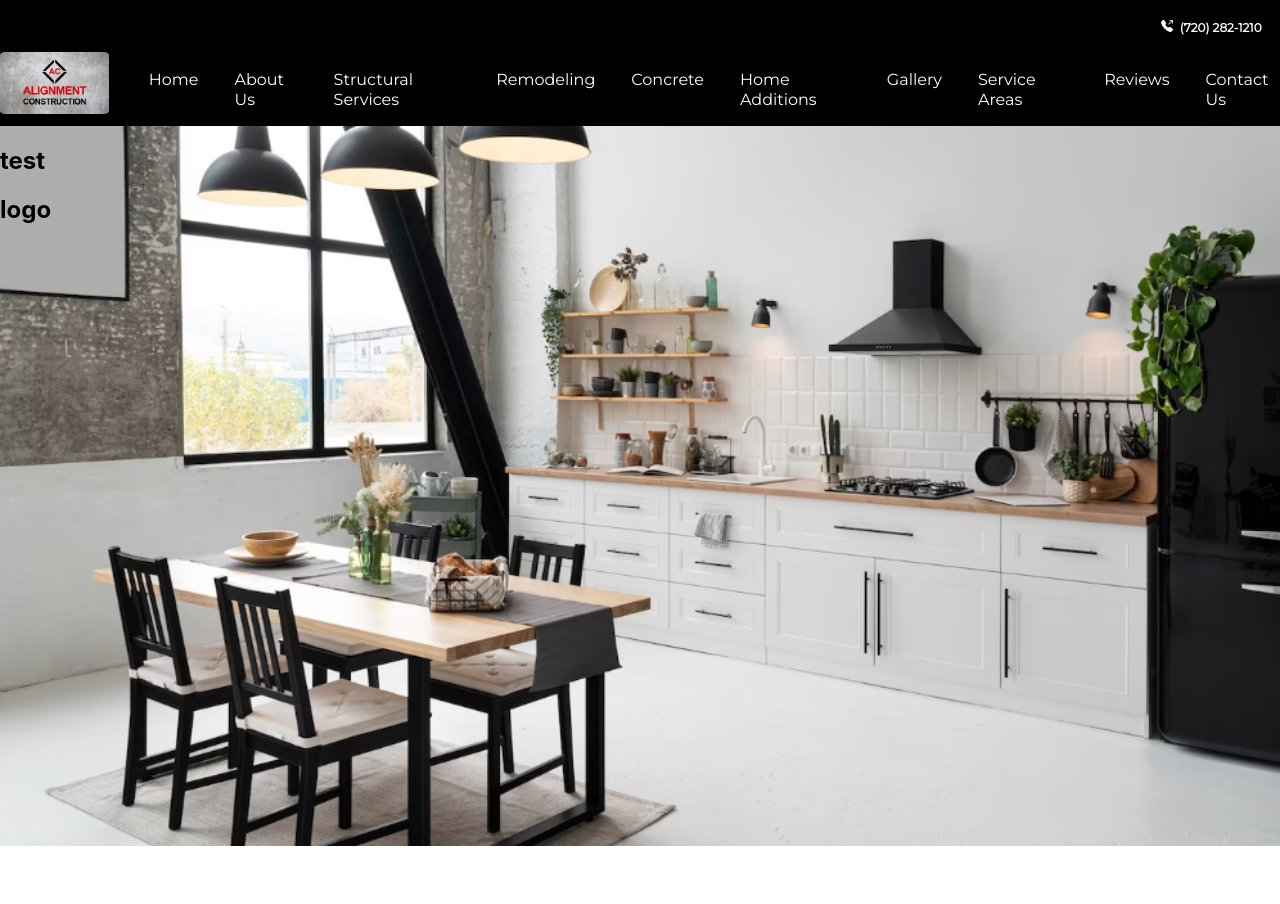
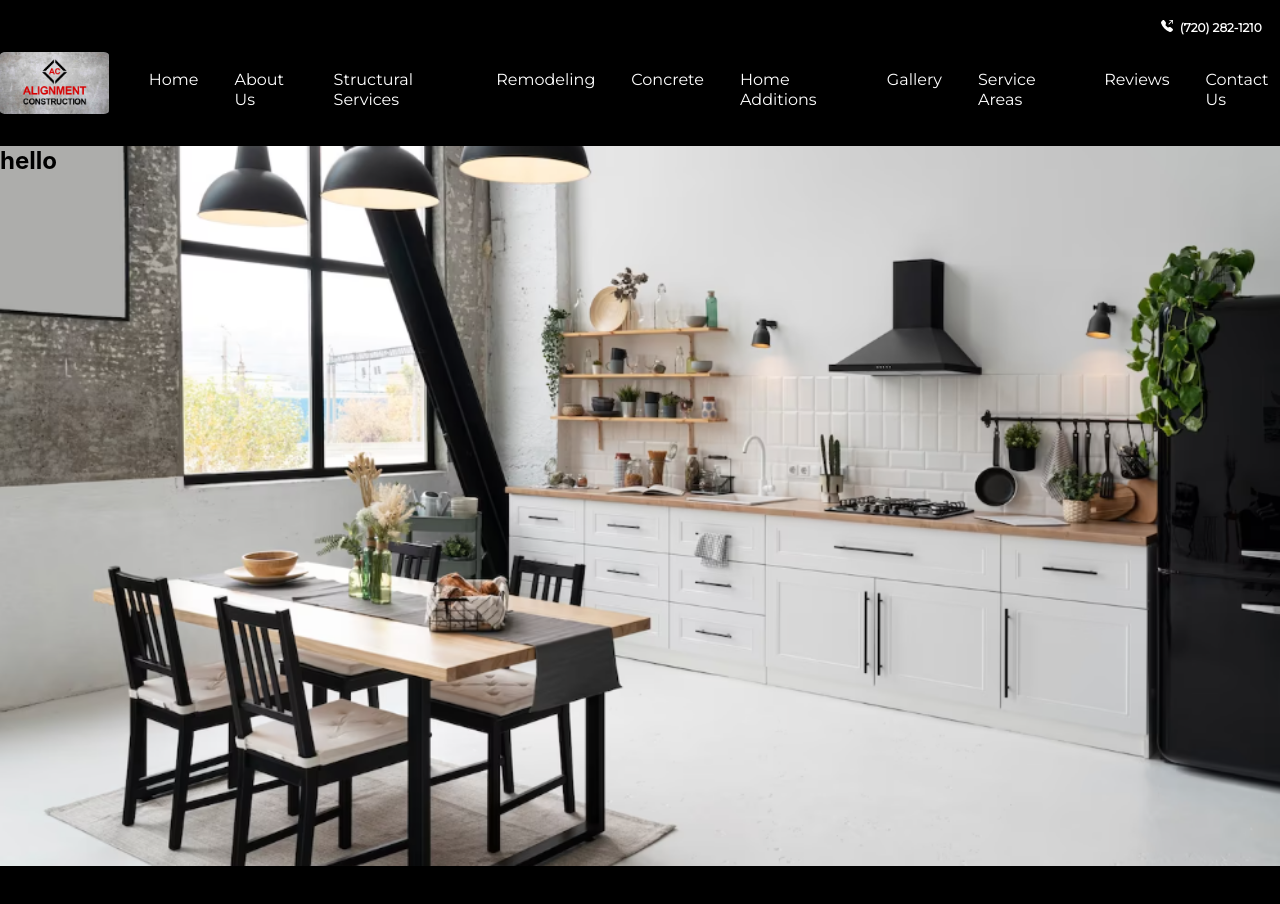
Before and after one commit to Crpearce/alignment-construction, a React (Create React App) app: page / in a window 1280 px wide. Shown: the top 904 px of the page. Before the commit the page ends 800 px from the top, so only its background shows below. Built offline with nearby package versions, Linux system fonts and the light colour scheme.

Commit message:
add next section to home route for two work types

```diff
--- a/src/app/App.css
+++ b/src/app/App.css
@@ -1,4 +1,3 @@
 .App {
   text-align: center;
-  overflow: scroll;
 }
--- /dev/null
+++ b/src/components/greeting/greeting.component.jsx
@@ -0,0 +1,12 @@
+import homeBg from '../../assets/homeBg.png'
+import './greeting.styles.css';
+
+const Greeting = () => {
+    return (
+        <div className='greeting-container' style={{ backgroundImage: `url(${homeBg})`, backgroundRepeat: 'no-repeat', backgroundPosition: 'center', backgroundSize:'cover' }}>
+            <h1>hello</h1>
+        </div>
+    );
+}
+
+export default Greeting;
--- /dev/null
+++ b/src/components/greeting/greeting.styles.css
@@ -0,0 +1,3 @@
+.greeting-container {
+    height: 90vh;
+}
--- a/src/components/navigation/navigation.styles.css
+++ b/src/components/navigation/navigation.styles.css
@@ -2,7 +2,6 @@
     display: flex;
     flex-direction: column;
     background-color: black;
-    position: fixed;
     z-index: 9;
     width: 100%;
 }
--- /dev/null
+++ b/src/components/workTypes/workTypes.component.jsx
@@ -0,0 +1,12 @@
+import './workTypes.styles.css';
+
+
+const WorkTypes = () => {
+  return (
+    <div className="work-type-container">
+      <h1>Worktype container</h1>
+    </div>
+  );
+};
+
+export default WorkTypes;
--- /dev/null
+++ b/src/components/workTypes/workTypes.styles.css
@@ -0,0 +1,4 @@
+.work-type-container {
+    position: relative;
+    height: 65vh;
+}
--- a/src/routes/home/home.component.jsx
+++ b/src/routes/home/home.component.jsx
@@ -1,13 +1,12 @@
-import homeBg from '../../assets/homeBg.png'
+import Greeting from '../../components/greeting/greeting.component';
+import WorkTypes from '../../components/workTypes/workTypes.component';
 import './home.styles.css';
 
 const Home = () => {
     return (
-        <section className='home-container' style={{ backgroundImage: `url(${homeBg})`, backgroundRepeat: 'no-repeat', backgroundPosition: 'center', backgroundSize:'cover' }}>
-            <div>
-                <h1>test</h1>
-                <h2>logo</h2>
-            </div>
+        <section className='home-container'>
+            <Greeting />
+            <WorkTypes />
         </section>
     );
 }
--- a/src/routes/home/home.styles.css
+++ b/src/routes/home/home.styles.css
@@ -1,4 +1,3 @@
 .home-container {
-    height: 90vh;
-
+    overflow: scroll;
 }
```
